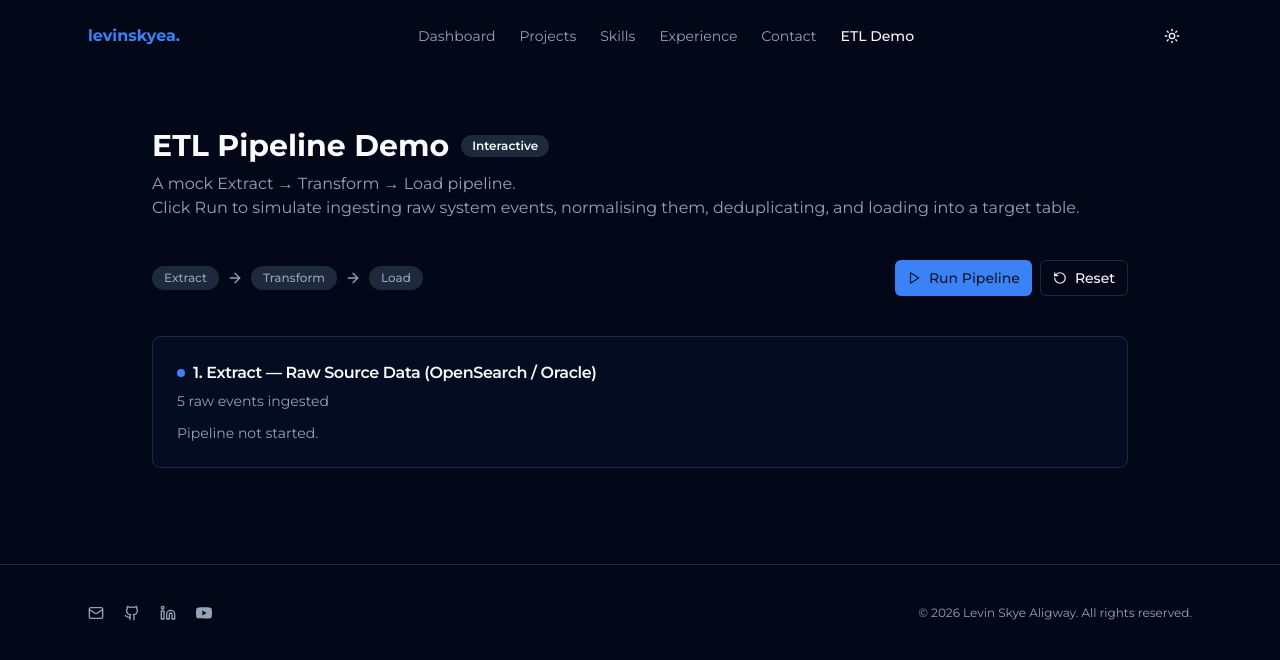
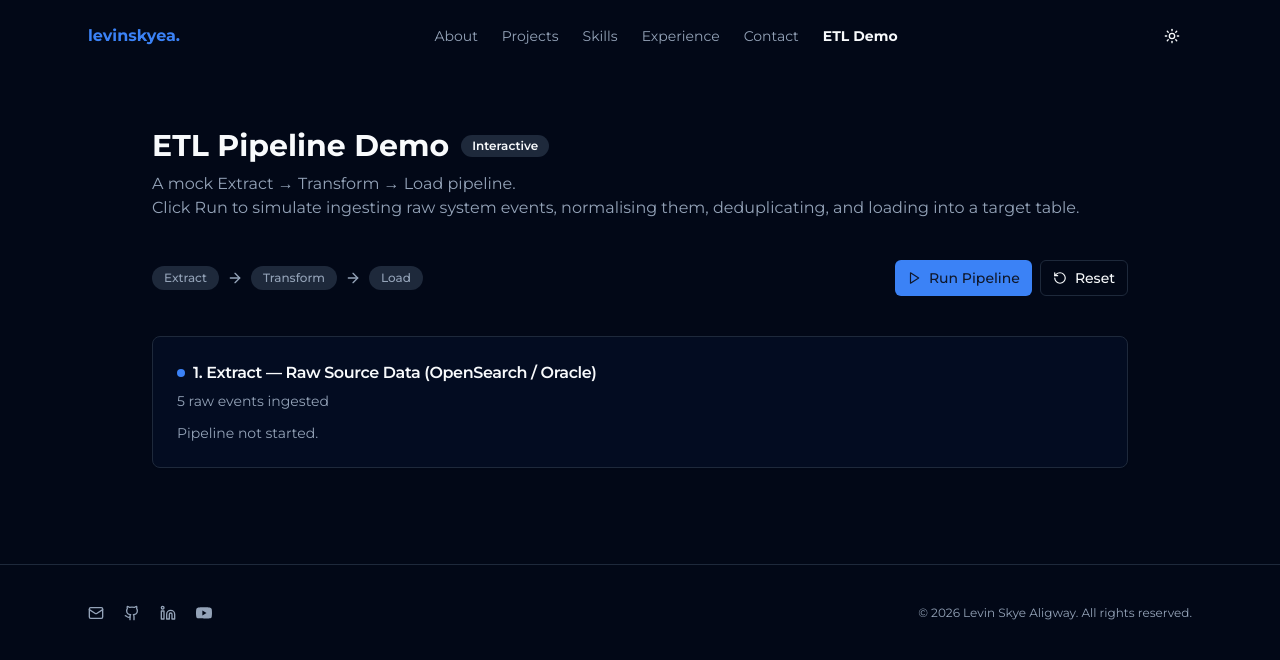
Before and after one commit to levinskyea/levin-data-engineer-portfolio, a Next.js app: page /etl-demo in a window 1280 px wide. Shown: the top 660 px of the page. Built offline with nearby package versions, Linux system fonts and the light colour scheme.

Commit message:
Fix cross-route nav: ScrollContext bridges navbar and home page for reliable section scrolling

```diff
--- a/src/app/layout.tsx
+++ b/src/app/layout.tsx
@@ -4,6 +4,7 @@ import "./globals.css";
 import { ThemeProvider } from "@/components/theme-provider";
 import { Navbar } from "@/components/navbar";
 import { Footer } from "@/components/footer";
+import { ScrollProvider } from "@/context/scroll-context";
 
 const montserrat = Montserrat({ subsets: ["latin"] });
 
@@ -54,9 +55,11 @@ export default function RootLayout({
     <html lang="en" suppressHydrationWarning>
       <body className={montserrat.className}>
         <ThemeProvider attribute="class" defaultTheme="dark" enableSystem>
-          <Navbar />
-          <main>{children}</main>
-          <Footer />
+          <ScrollProvider>
+            <Navbar />
+            <main>{children}</main>
+            <Footer />
+          </ScrollProvider>
         </ThemeProvider>
       </body>
     </html>
--- a/src/app/page.tsx
+++ b/src/app/page.tsx
@@ -7,13 +7,25 @@ import { Skills } from "@/components/skills";
 import { Experience } from "@/components/experience";
 import { Contact } from "@/components/contact";
 import { SECTIONS, type SectionId } from "@/hooks/use-active-section";
+import { useScrollContext } from "@/context/scroll-context";
 
 export default function Home() {
-  // On direct URL visit (e.g. /skills), scroll to the matching section
+  const { pendingSection, clearPending } = useScrollContext();
+
+  // Scroll to section requested by navbar (cross-route navigation)
+  useEffect(() => {
+    if (!pendingSection) return;
+    const el = document.getElementById(pendingSection);
+    if (el) {
+      el.scrollIntoView({ behavior: "smooth" });
+      clearPending();
+    }
+  }, [pendingSection, clearPending]);
+
+  // On direct URL visit (e.g. /skills), scroll to matching section
   useEffect(() => {
     const path = window.location.pathname.replace("/", "") as SectionId;
     if (SECTIONS.includes(path)) {
-      // Small delay to let the page render first
       const t = setTimeout(() => {
         document.getElementById(path)?.scrollIntoView({ behavior: "smooth" });
       }, 100);
--- a/src/components/navbar.tsx
+++ b/src/components/navbar.tsx
@@ -1,19 +1,20 @@
 "use client";
 import { useTheme } from "next-themes";
-import { Moon, Sun, Database, Menu, X } from "lucide-react";
+import { Moon, Sun, Menu, X } from "lucide-react";
 import { Button } from "@/components/ui/button";
 import { useEffect, useState } from "react";
 import Link from "next/link";
 import { usePathname, useRouter } from "next/navigation";
 import { useActiveSection, type SectionId } from "@/hooks/use-active-section";
+import { useScrollContext } from "@/context/scroll-context";
 import { cn } from "@/lib/utils";
 
 const NAV_LINKS: { id: SectionId; label: string }[] = [
-  { id: "dashboard", label: "Dashboard" },
+  { id: "dashboard", label: "About" },
   { id: "projects", label: "Projects" },
   { id: "skills", label: "Skills" },
   { id: "experience", label: "Experience" },
-  { id: "contact", label: "Contact" },
+  { id: "contact", label: "Contact" }
 ];
 
 export function Navbar() {
@@ -22,6 +23,7 @@ export function Navbar() {
   const [scrolled, setScrolled] = useState(false);
   const [menuOpen, setMenuOpen] = useState(false);
   const { activeSection, scrollToSection, scrollToTop } = useActiveSection();
+  const { requestScroll } = useScrollContext();
   const pathname = usePathname();
   const router = useRouter();
 
@@ -32,23 +34,34 @@ export function Navbar() {
     return () => window.removeEventListener("scroll", onScroll);
   }, []);
 
+  // Derive active id from pathname or IntersectionObserver
+  const activeSectionId: SectionId | null =
+    pathname === "/" ? activeSection : (pathname.replace("/", "") as SectionId) || null;
+
   function handleNavClick(id: SectionId, closeMenu?: () => void) {
-    if (pathname !== "/") {
-      // Navigate home first, then scroll after page renders
-      router.push(`/${id}`);
-      closeMenu?.();
+    closeMenu?.();
+    setMenuOpen(false);
+    if (pathname === "/") {
+      // Already on home — just scroll
+      scrollToSection(id);
     } else {
-      scrollToSection(id, closeMenu);
+      // On another page — request scroll then navigate home
+      requestScroll(id);
+      router.push("/");
     }
   }
 
   function handleLogoClick() {
-    if (pathname !== "/") {
+    setMenuOpen(false);
+    if (pathname === "/") {
+      scrollToTop();
+    } else {
       router.push("/");
-    } else {
-      scrollToTop(() => setMenuOpen(false));
     }
-    setMenuOpen(false);
+  }
+
+  function isActive(id: SectionId) {
+    return activeSectionId === id;
   }
 
   return (
@@ -57,7 +70,7 @@ export function Navbar() {
         "fixed top-0 z-50 w-full transition-all duration-300",
         scrolled || menuOpen
           ? "border-b border-border/60 bg-background/95 backdrop-blur-md"
-          : "bg-transparent",
+          : "bg-transparent"
       )}
     >
       <nav className="mx-auto flex max-w-6xl items-center justify-between px-6 py-4">
@@ -76,9 +89,7 @@ export function Navbar() {
                 onClick={() => handleNavClick(l.id)}
                 className={cn(
                   "text-sm transition-colors hover:text-foreground",
-                  pathname === "/" && activeSection === l.id
-                    ? "font-bold text-foreground"
-                    : "text-muted-foreground",
+                  isActive(l.id) ? "font-bold text-foreground" : "text-muted-foreground"
                 )}
               >
                 {l.label}
@@ -90,9 +101,7 @@ export function Navbar() {
               href="/etl-demo"
               className={cn(
                 "text-sm transition-colors hover:text-foreground",
-                pathname === "/etl-demo"
-                  ? "font-medium text-foreground"
-                  : "text-muted-foreground",
+                pathname === "/etl-demo" ? "font-bold text-foreground" : "text-muted-foreground"
               )}
             >
               ETL Demo
@@ -108,11 +117,7 @@ export function Navbar() {
               onClick={() => setTheme(theme === "dark" ? "light" : "dark")}
               aria-label="Toggle theme"
             >
-              {theme === "dark" ? (
-                <Sun className="h-4 w-4" />
-              ) : (
-                <Moon className="h-4 w-4" />
-              )}
+              {theme === "dark" ? <Sun className="h-4 w-4" /> : <Moon className="h-4 w-4" />}
             </Button>
           )}
           <Button
@@ -122,11 +127,7 @@ export function Navbar() {
             onClick={() => setMenuOpen((o) => !o)}
             aria-label="Toggle menu"
           >
-            {menuOpen ? (
-              <X className="h-4 w-4" />
-            ) : (
-              <Menu className="h-4 w-4" />
-            )}
+            {menuOpen ? <X className="h-4 w-4" /> : <Menu className="h-4 w-4" />}
           </Button>
         </div>
       </nav>
@@ -141,9 +142,7 @@ export function Navbar() {
                   onClick={() => handleNavClick(l.id, () => setMenuOpen(false))}
                   className={cn(
                     "w-full text-left text-sm transition-colors hover:text-foreground",
-                    pathname === "/" && activeSection === l.id
-                      ? "font-bold text-foreground"
-                      : "text-muted-foreground",
+                    isActive(l.id) ? "font-bold text-foreground" : "text-muted-foreground"
                   )}
                 >
                   {l.label}
@@ -156,9 +155,7 @@ export function Navbar() {
                 onClick={() => setMenuOpen(false)}
                 className={cn(
                   "text-sm transition-colors hover:text-foreground",
-                  pathname === "/etl-demo"
-                    ? "font-medium text-foreground"
-                    : "text-muted-foreground",
+                  pathname === "/etl-demo" ? "font-bold text-foreground" : "text-muted-foreground"
                 )}
               >
                 ETL Demo
--- /dev/null
+++ b/src/context/scroll-context.tsx
@@ -0,0 +1,31 @@
+"use client";
+import { createContext, useContext, useState, useCallback } from "react";
+import type { SectionId } from "@/hooks/use-active-section";
+
+interface ScrollContextValue {
+  pendingSection: SectionId | null;
+  requestScroll: (id: SectionId) => void;
+  clearPending: () => void;
+}
+
+const ScrollContext = createContext<ScrollContextValue>({
+  pendingSection: null,
+  requestScroll: () => {},
+  clearPending: () => {}
+});
+
+export function ScrollProvider({ children }: { children: React.ReactNode }) {
+  const [pendingSection, setPendingSection] = useState<SectionId | null>(null);
+  const requestScroll = useCallback((id: SectionId) => setPendingSection(id), []);
+  const clearPending = useCallback(() => setPendingSection(null), []);
+
+  return (
+    <ScrollContext.Provider value={{ pendingSection, requestScroll, clearPending }}>
+      {children}
+    </ScrollContext.Provider>
+  );
+}
+
+export function useScrollContext() {
+  return useContext(ScrollContext);
+}
```
